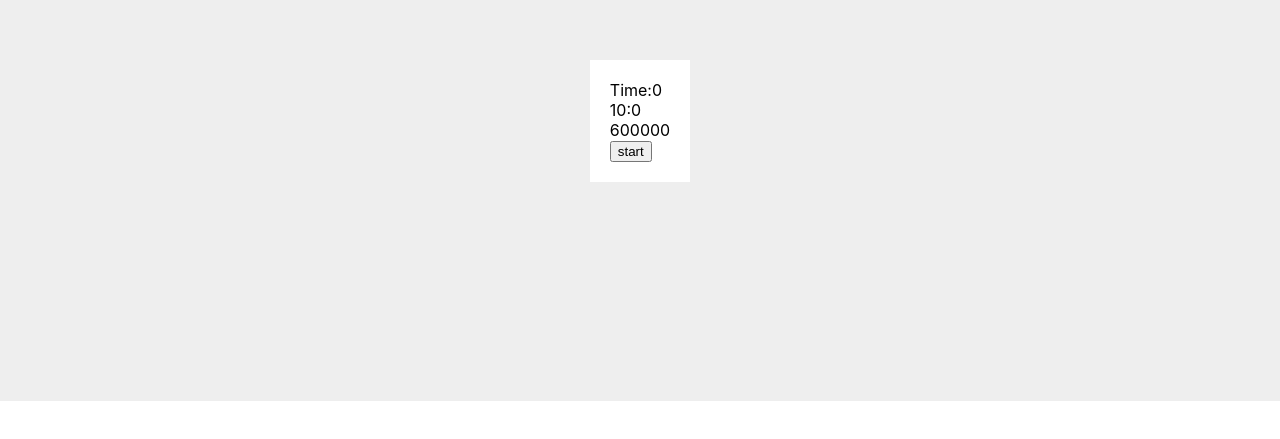
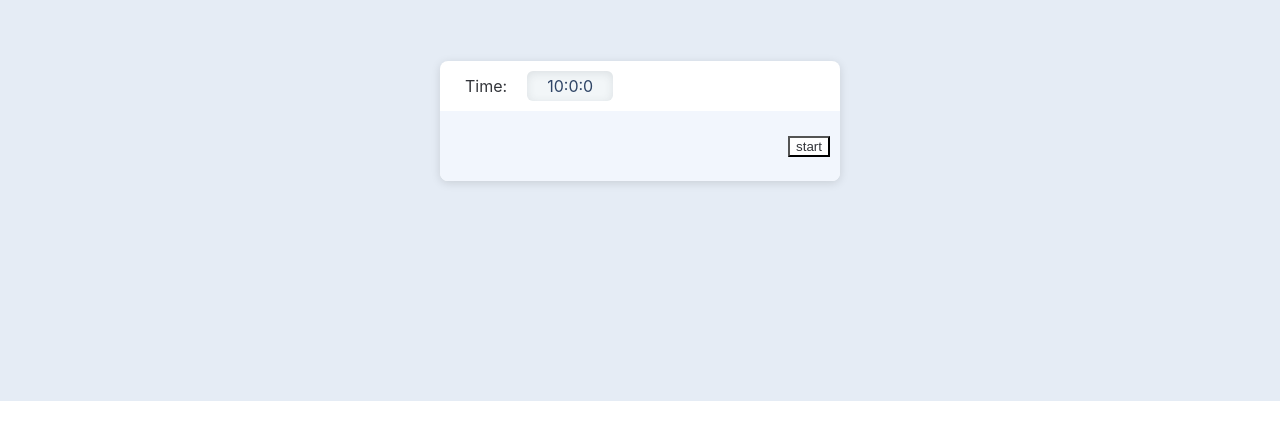
Before and after one commit to vuduland/simple-timer, a React (Create React App) app: page / in a window 1280 px wide. Shown: the part 159-598 px from the top of the page. Built offline with nearby package versions, Linux system fonts and the light colour scheme.

Commit message:
Marc's added styles

```diff
--- a/src/App.js
+++ b/src/App.js
@@ -9,19 +9,19 @@ function App() {
     current: 0,
     end: 0,
     total: 0,
-
     minutes() {
       return Math.floor((this.elapsed() / 60000) % 60);
     },
     seconds() {
       return Math.floor((this.elapsed() / 1000) % 60);
     },
+    miliseconds() {
+      return Math.floor(this.elapsed() % 60);
+    },
     difference() {
       return this.current - this.start;
     },
     elapsed() {
-      // const totally =
-      // this.time -= (this.current - this.start)
       return this.time - (this.current - this.start);
     },
   });
@@ -53,14 +53,12 @@ function App() {
     <div>
       <div className='container'>
         <div className='timerblock'>
-          <span>Time:</span>
-          <span>
-            {timer.total}
-            <br></br>
-            {timer.minutes()}:{timer.seconds().toFixed(0)}
-            <br></br>
-            {timer.elapsed().toFixed(0)}
-          </span>
+          <div className='top'>
+            <span>Time:</span>
+            <span className='time'>
+              {timer.minutes()}:{timer.seconds().toFixed(0)}:{timer.miliseconds().toFixed(0)}
+            </span>
+          </div>
           <div className='bottom'>
             <button
               onClick={() => setTimerActive(timerActive === 'active' ? 'stopped' : 'starting')}>
@@ -74,5 +72,6 @@ function App() {
 }
 // :{timer.miliseconds().toFixed(0)}
 console.log(`Date.now() === ${Date.now()}`);
+// "We made a timer an hour ago. But this timer is far superior. -- Marc Farias Jones"
 
 export default App;
--- a/src/App.scss
+++ b/src/App.scss
@@ -36,16 +36,45 @@
     transform: rotate(360deg);
   }
 }
-
+* {
+  color: rgb(51, 53, 58);
+}
 .container {
   display: flex;
   height: 70vh;
   align-items: center;
   justify-content: center;
-  background-color: #eee;
+  background-color: rgb(229, 236, 245);
 }
 .timerblock {
-  padding: 20px;
   background: #fff;
-  box-shadow: 0px 2px 10px 0px rbga(0, 0, 0, 0.4);
+  box-shadow: 0px 2px 10px 0px #00000020;
+  width: 100%;
+  max-width: 400px;
+  border-radius: 8px;
+  overflow: hidden;
 }
+
+.time {
+  display: inline-block;
+  padding: 5px 20px;
+  background: rgb(242, 246, 248);
+  margin-left: 20px;
+  border-radius: 6px;
+  box-shadow: inset 0px 2px 10px 0px #2c37441c;
+  color: rgb(47, 69, 102);
+}
+.top {
+  padding: 10px 25px;
+}
+.bottom {
+  display: flex;
+  padding: 10px;
+  height: 50px;
+  align-items: center;
+  justify-content: flex-end;
+  background: #f2f6fd;
+  button {
+    background: white;
+  }
+}
```
